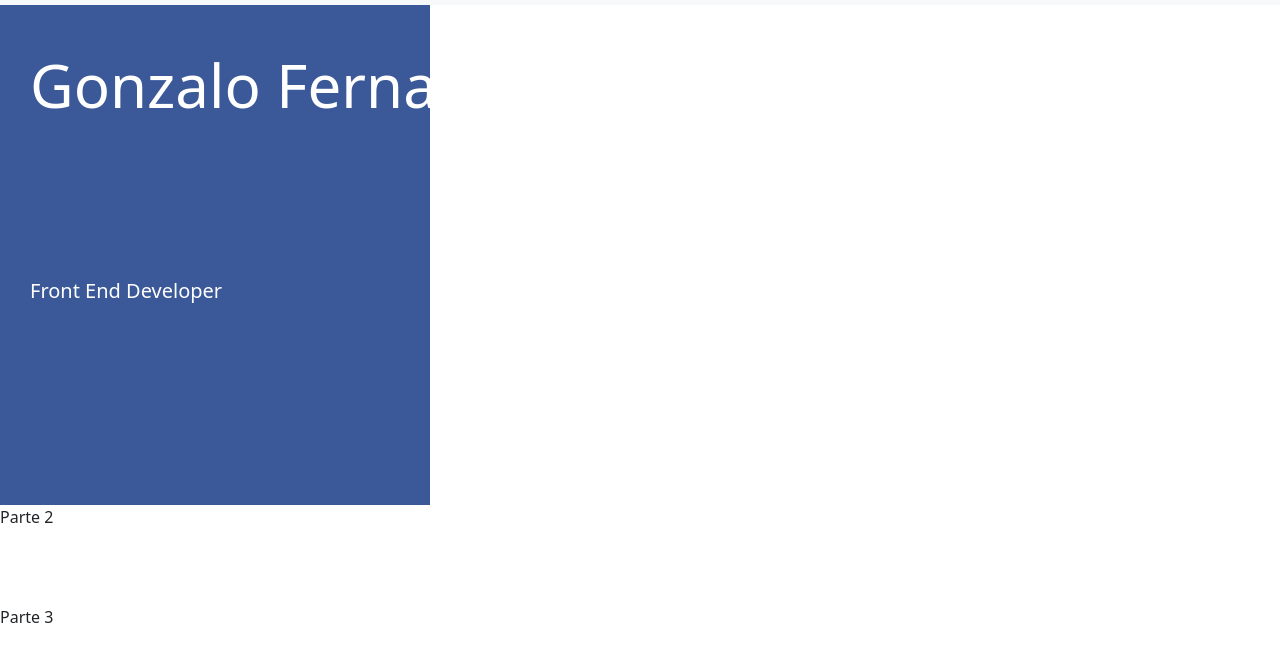
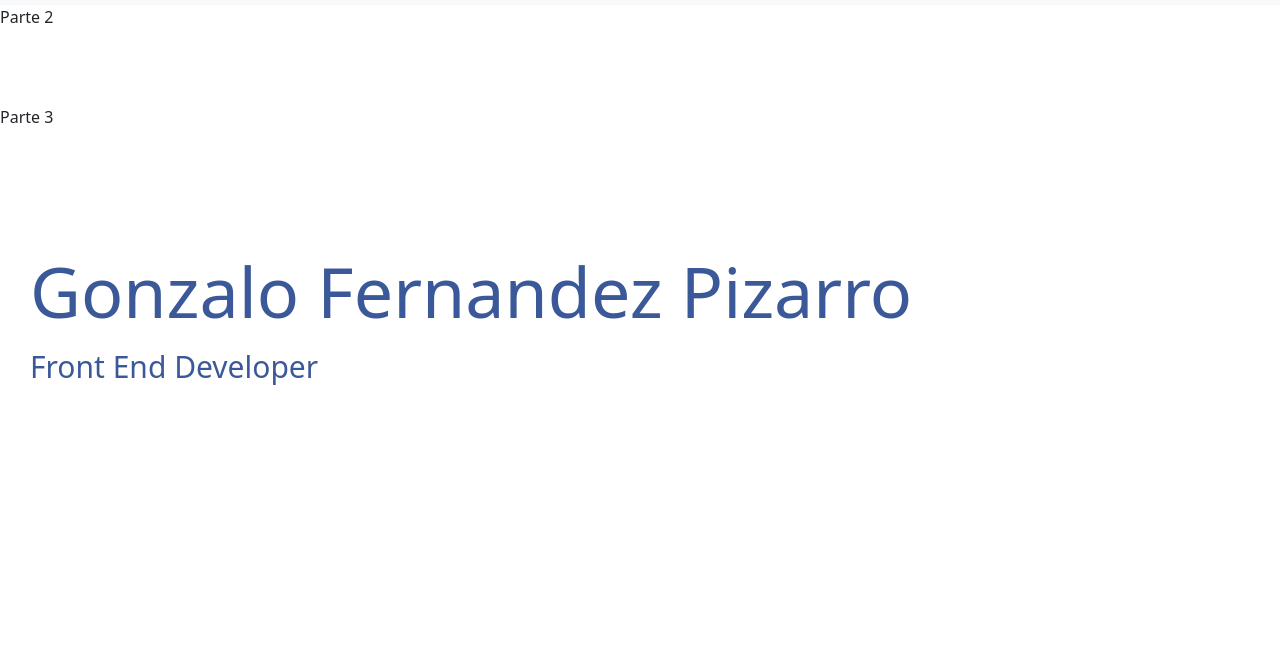
Before and after one commit to gonzalomfp/Web, a website: page index.html in a window 1280 px wide. Shown: the part 51-712 px from the top of the page. Drawn offline with nearby package versions, Linux system fonts and the light colour scheme.

Commit message:
Update style.css

```diff
--- a/CSS/style.css
+++ b/CSS/style.css
@@ -2,17 +2,17 @@
   color: #3b5998; }
 
 .title {
-  color: white;
-  font-size: 60px;
+  color: #3b5998;
+  font-size: 70px;
   position: absolute;
-  top: 100px;
+  top: 300px;
   left: 30px; }
 
 .subtitle {
-  color: white;
-  font-size: 20px;
+  color: #3b5998;
+  font-size: 30px;
   position: absolute;
-  top: 330px;
+  top: 400px;
   left: 30px; }
 
 /*
@@ -54,8 +54,3 @@
   width: 100px;
   height: 100px;
   justify-content: flex-end; }
-
-.flexIndexNavOne {
-  width: 430px;
-  height: 500px;
-  background-color: #3b5998; }
```
